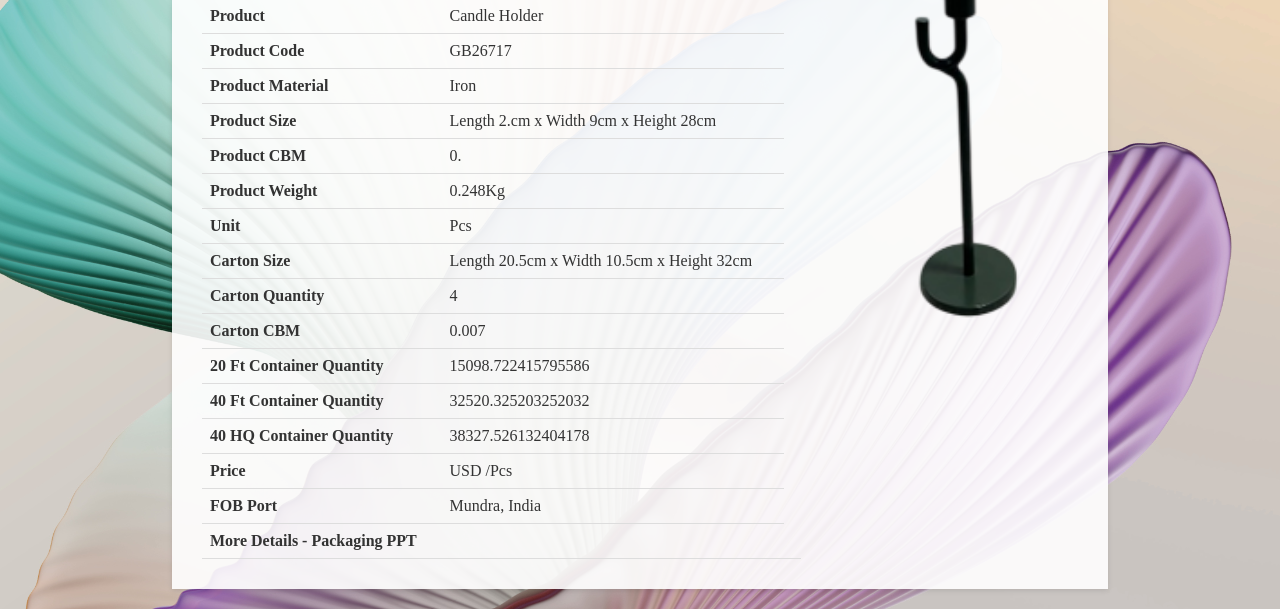
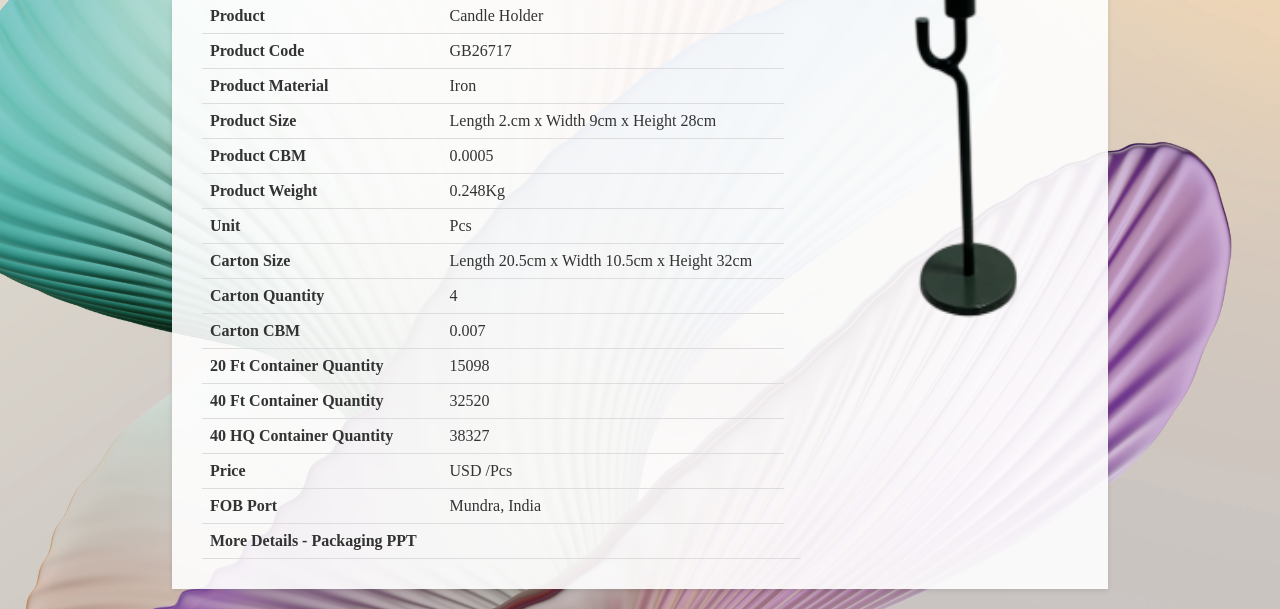
Before and after one commit to GBSLIT/GB26717, a plain HTML site: page index.html in a window 1280 px wide. Shown: the part 230-839 px from the top of the page. Drawn offline with Linux system fonts and the light colour scheme.

Commit message:
Update index.html

```diff
--- a/index.html
+++ b/index.html
@@ -153,7 +153,7 @@
                 </tr>
                 <tr>
                     <th>Product CBM</th>
-                    <td>0.</td>
+                    <td>0.0005</td>
                 </tr>
                 <tr>
                     <th>Product Weight</th>
@@ -177,15 +177,15 @@
                 </tr>
                 <tr>
                     <th>20 Ft Container Quantity</th>
-                    <td>15098.722415795586 </td>
+                    <td>15098 </td>
                 </tr>
                 <tr>
                     <th>40 Ft Container Quantity</th>
-                    <td>32520.325203252032 </td>
+                    <td>32520 </td>
                 </tr>
                 <tr>
                     <th>40 HQ Container Quantity</th>
-                    <td>38327.526132404178 </td>
+                    <td>38327 </td>
                  </tr>
                 <tr>
                     <th>Price</th>
```
